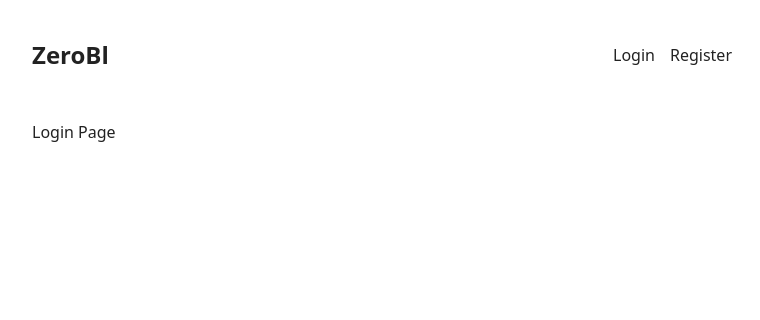
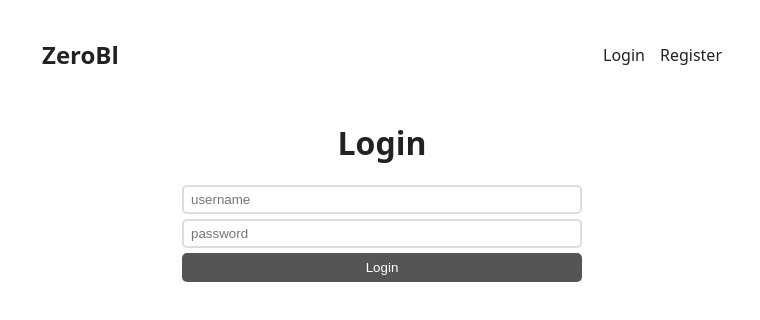
Before and after one commit to ZeroBl21/node-blog_front, a React (Vite) app: page /login in a window 1280 px wide. Shown: the top 320 px of the page, without its empty margins (258-1018 px from the left). Built offline with nearby package versions, Linux system fonts and the light colour scheme.

Commit message:
feat(pages/Login-Register): Add Login and register pages

```diff
--- a/src/App.css
+++ b/src/App.css
@@ -1,6 +1,11 @@
+* {
+  box-sizing: border-box;
+}
+
 body {
   color: #222;
-  font-family: system-ui, -apple-system, BlinkMacSystemFont, 'Segoe UI', Roboto, Oxygen, Ubuntu, Cantarell, 'Open Sans', 'Helvetica Neue', sans-serif;
+  font-family: system-ui, -apple-system, BlinkMacSystemFont, 'Segoe UI', Roboto,
+    Oxygen, Ubuntu, Cantarell, 'Open Sans', 'Helvetica Neue', sans-serif;
 }
 
 img {
@@ -58,10 +63,40 @@ div.post p.info {
 }
 
 div.post p.info a.author {
-  color: #333
+  color: #333;
 }
 
 div.post p.summary {
   margin: 10px 0;
   line-height: 1.4rem;
 }
+
+form.login,
+form.register {
+  max-width: 400px;
+  margin: 0 auto;
+}
+
+input {
+  display: block;
+  margin-bottom: 5px;
+  width: 100%;
+  padding: 5px 7px;
+  border: 2px solid #ddd;
+  border-radius: 5px;
+  background-color: #fff;
+}
+
+button {
+  width: 100%;
+  display: block;
+  background-color: #555;
+  border: 0;
+  color: #fff;
+  border-radius: 5px;
+  padding: 7px 0;
+}
+
+form h1 {
+  text-align: center;
+}
--- a/src/App.jsx
+++ b/src/App.jsx
@@ -1,6 +1,6 @@
 import { BrowserRouter, Routes, Route } from 'react-router-dom'
 
-import { Home, Login } from './pages/'
+import { Home, Login, Register } from './pages'
 import { Layout } from './components'
 
 import './App.css'
@@ -12,6 +12,7 @@ function App() {
         <Route path='/' element={<Layout />}>
           <Route index element={<Home />} />
           <Route path='/login' element={<Login />} />
+          <Route path='/register' element={<Register />} />
         </Route>
       </Routes>
     </BrowserRouter>
--- a/src/pages/Login.jsx
+++ b/src/pages/Login.jsx
@@ -1,8 +1,11 @@
 const Login = () => {
   return (
-    <div>
-      Login Page
-    </div>
+    <form className="login">
+      <h1>Login</h1>
+      <input type="text" placeholder="username" />
+      <input type="password" placeholder="password" />
+      <button>Login</button>
+    </form>
   )
 }
 
--- /dev/null
+++ b/src/pages/Register.jsx
@@ -0,0 +1,12 @@
+const Register = () => {
+  return (
+    <form className="register">
+      <h1>Register</h1>
+      <input type='text' placeholder='username' />
+      <input type='password' placeholder='password' />
+      <button>Register</button>
+    </form>
+  )
+}
+
+export default Register
--- a/src/pages/index.jsx
+++ b/src/pages/index.jsx
@@ -1,4 +1,5 @@
 import Home from './Home'
 import Login from './Login'
+import Register from './Register'
 
-export { Login, Home }
+export { Home, Login, Register }
```
